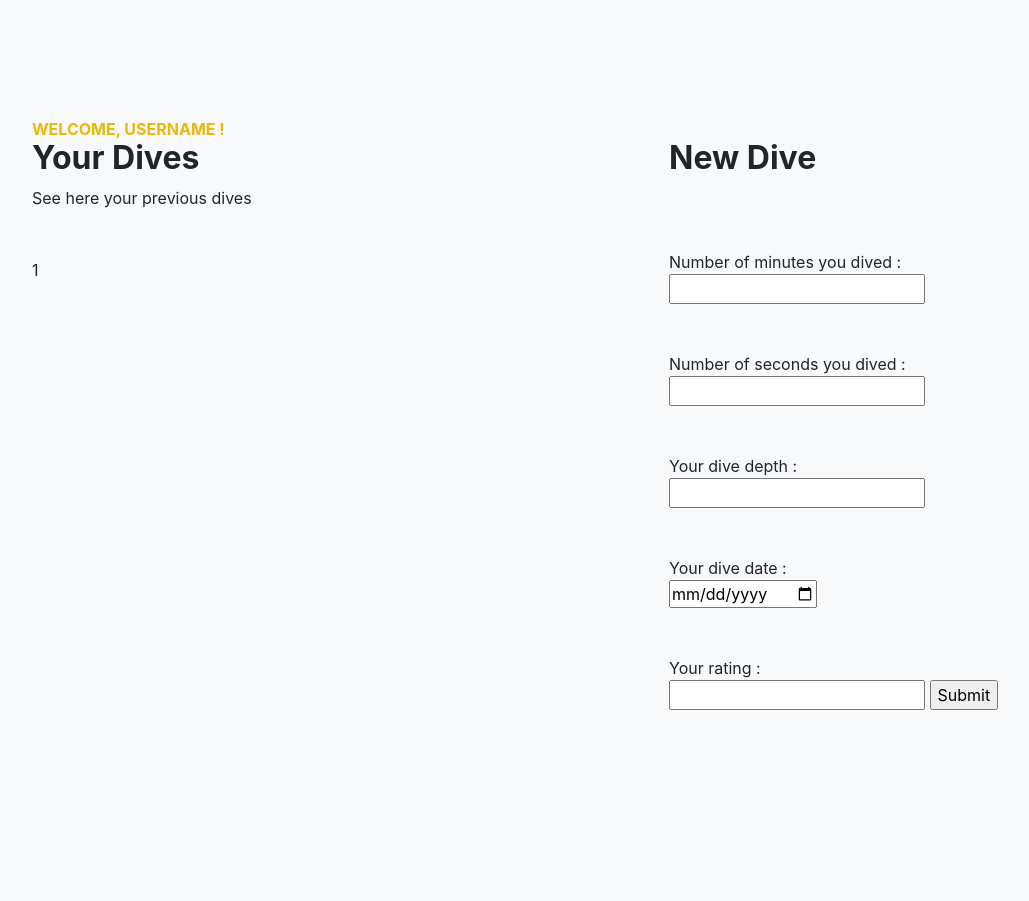
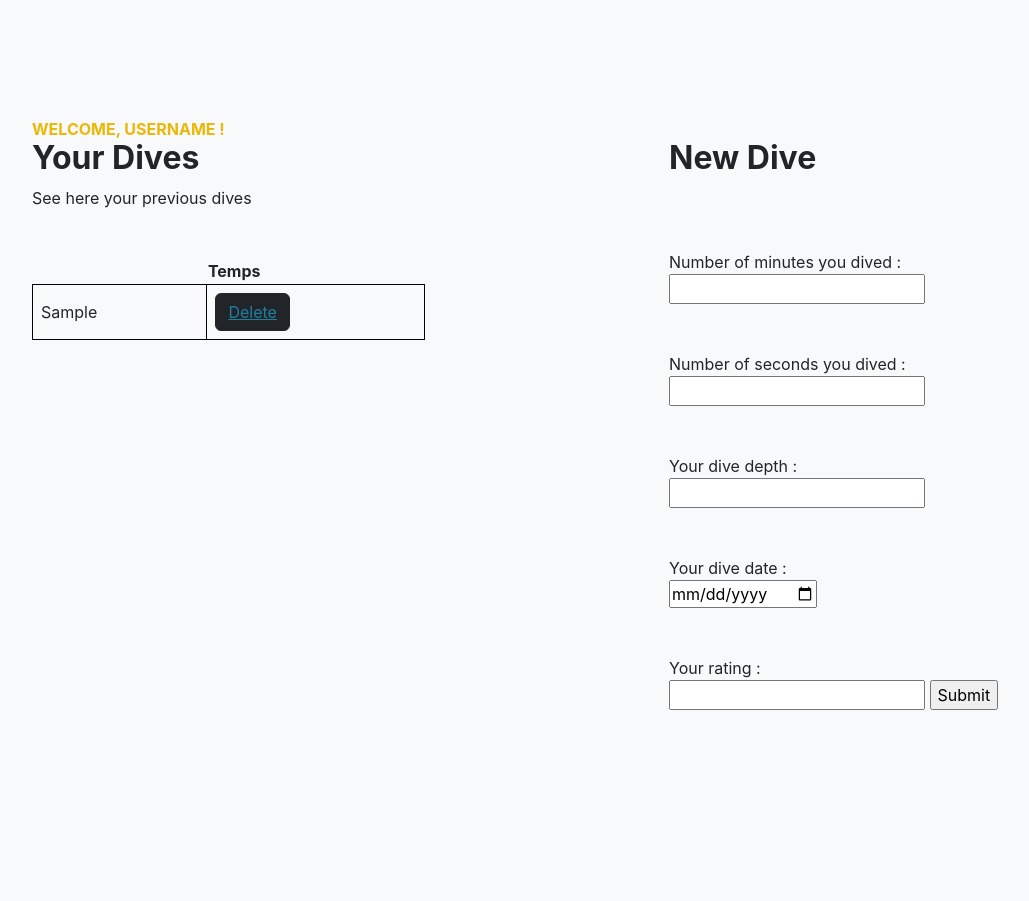
Before and after one commit to LisaMrc/Workshop_AL, a Flask app: template templates/userDives.html in a window 1280 px wide. Shown: the top 901 px of the page, without its empty margins (86-1115 px from the left). Run offline with Flask 3, Linux system fonts and the light colour scheme; the template is opened without the code that fills it: most values are stand-ins (such as "Sample title", 1, 10 or a date in 2020); some libraries are stand-ins or nearby versions.

Commit message:
[ADD] début de tableau plongées

```diff
--- a/router.py
+++ b/router.py
@@ -70,9 +70,7 @@ def signin():
 @app.route("/dives")
 def user_dives_list():
     data = db.get_dives_data()
-    data_formated = jsonify(data)
-    print(data_formated)
-    return render_template('userDives.html', user_dives=data_formated)
+    return render_template('userDives.html', user_dives=data)
 
 @app.route('/add', methods=['POST'])
 def add_dive():
--- /dev/null
+++ b/static/myStyle.css
@@ -0,0 +1,12 @@
+.my_table
+{
+    width: 100%;
+    border-collapse: collapse;
+}
+
+.my_td
+{
+    border: 1px solid black;
+    padding: 8px;
+    text-align: left;
+}
--- a/templates/userDives.html
+++ b/templates/userDives.html
@@ -6,6 +6,7 @@
         <meta name="description" content="" />
         <title>Username's Dashboard</title>
 	    <link rel="stylesheet" href="{{ url_for('static', filename='style.css') }}">
+	    <link rel="stylesheet" href="{{ url_for('static', filename='myStyle.css') }}">
     </head>
 
     <body>
@@ -20,18 +21,23 @@
                     <div class="col-lg-5 d-flex flex-column align-items-left mb-4">
                         <h2>Your Dives</h2>
                         <p class="mb-5">See here your previous dives</p>
-                        <table>
-                            <p>{{user_dives[0][0]}}</p>
-                            <!-- {% for user_dive in user_dives %}
-                            <tr>
-                                <td>{{user_dive.dive_mins}}</td>
-                                <td>{{user_dive.dive_secs}}</td>
-                                <td>{{user_dive.dive_depth}}</td>
-                                <td>{{user_dive.dive_date}}</td>
-                                <td>{{user_dive.rating}}</td>
-                                <td><button class="btn btn-dark"><a href="delete_dive">Delete</a></button></td>
-                            </tr>
-                            {% endfor %} -->
+                        <table class="my_table">
+                            <thead>
+                                <th></th>
+                                <th>Temps</th>
+                                <th></th>
+                                <th></th>
+                                <th></th>
+
+                            </thead>
+                                {% for entry in user_dives %}
+                                <tr>
+                                    {% for user_dive in entry %}
+                                        <td class="my_td">{{user_dive}}</td>
+                                    {% endfor %}
+                                    <td class="my_td"><button class="btn btn-dark"><a href="delete_dive">Delete</a></button></td>
+                                </tr>
+                                {% endfor %}
                         </table>
                     </div>
 
```
Also changed, not shown: Rendus/MVP/Merise.png (added), Rendus/MVP/schema-relationnel.png (added), Rendus/MVP/wireframe.png (added), 2 other files.
